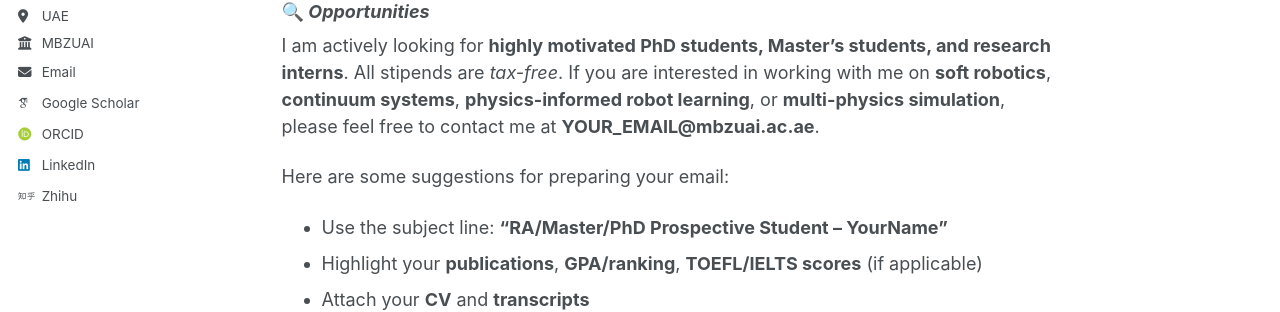
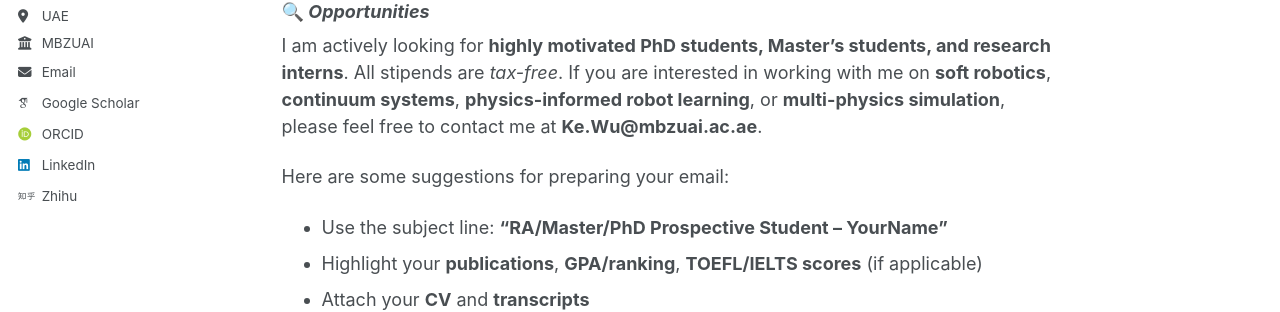
Before and after one commit to SobotHub/SobotHub.github.io, a Jekyll site: the page built from _pages/about.md, in a window 1280 px wide and 900 px high, scrolled down 655 px. Shown: the part 350-662 px from the top of the window. Built offline with Jekyll 4.4.1, drawn with Linux system fonts in a browser that asks for light colours; some web fonts are replaced; a script bundle is joined from its source files by our own code; library files that are not in the unit come from our copies.

Commit message:
Update homepage About section

```diff
--- a/_pages/about.md
+++ b/_pages/about.md
@@ -23,7 +23,7 @@ I have published **nearly 40 papers** in leading robotics journals and conferenc
 ---
 
 ### 🔍 *Opportunities*
-I am actively looking for **highly motivated PhD students, Master’s students, and research interns**. All stipends are *tax-free*. If you are interested in working with me on **soft robotics**, **continuum systems**, **physics-informed robot learning**, or **multi-physics simulation**, please feel free to contact me at **YOUR_EMAIL@mbzuai.ac.ae**.
+I am actively looking for **highly motivated PhD students, Master’s students, and research interns**. All stipends are *tax-free*. If you are interested in working with me on **soft robotics**, **continuum systems**, **physics-informed robot learning**, or **multi-physics simulation**, please feel free to contact me at **Ke.Wu@mbzuai.ac.ae**.
 
 Here are some suggestions for preparing your email:
 
```
